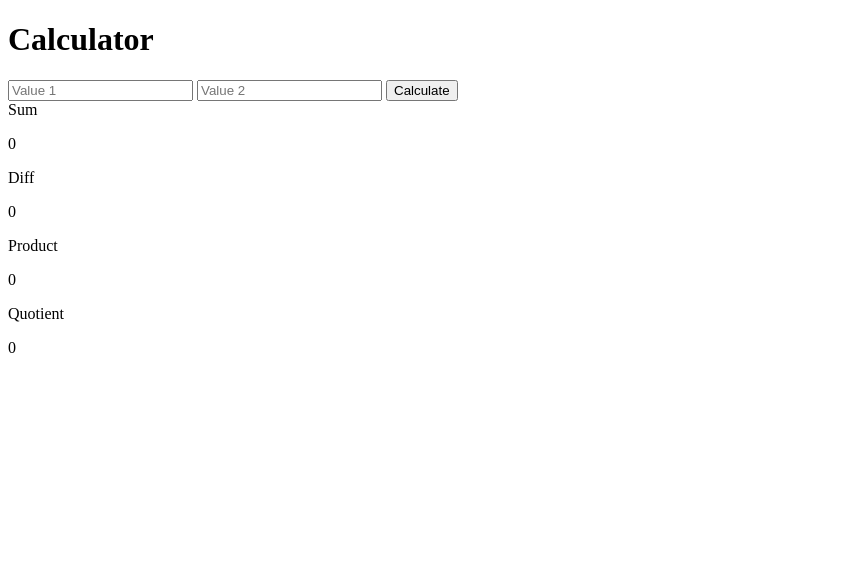
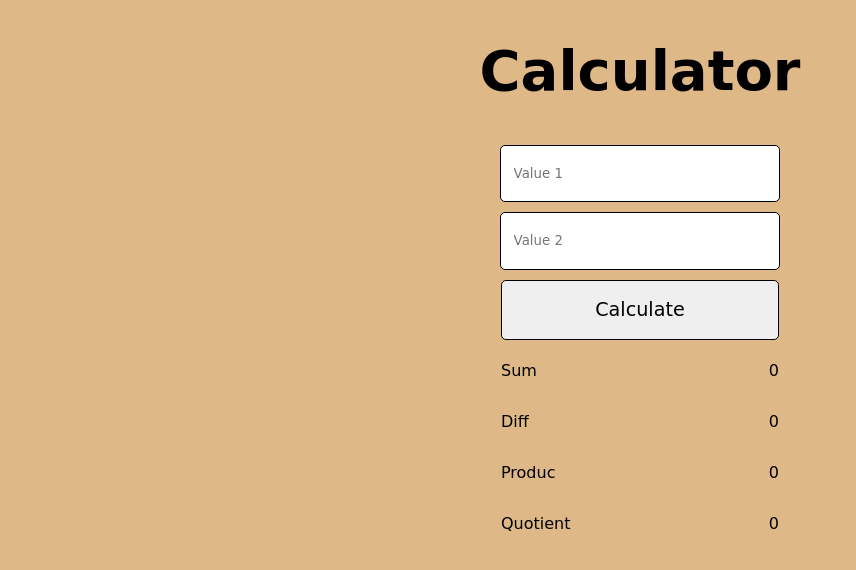
Before and after one commit to Devminified-Intern-001/sd-test-repo2, a website: page index.html in a window 1280 px wide. Shown: the whole page, without its empty margins (0-856 px from the left). Drawn offline with Linux system fonts and the light colour scheme.

Commit message:
chore(ui): improved UI

```diff
--- a/index.html
+++ b/index.html
@@ -3,16 +3,24 @@
     <head>
         <title>Calculator</title>
         <script src="test.js"></script>
+        <link rel="stylesheet" href = "style.css">
     </head>
     <body>
-        <h1>Calculator</h1>
-        <input type="number" id="val1" placeholder="Value 1">
-        <input type="number" id="val2" placeholder="Value 2">
-        <button onclick="calc()">Calculate</button>
-        <br />
-        Sum<p id="sum">0</p>
-        Diff<p id="diff">0</p>
-        Product<p id="prod">0</p>
-        Quotient<p id="div">0</p>
+        <div class="main">
+            <h1>Calculator</h1>
+            <input type="number" id="val1" placeholder="Value 1">
+            <br />
+            <input type="number" id="val2" placeholder="Value 2">
+            <br />
+            <button onclick="calc()">Calculate</button>
+            <br />
+            <p class="label">Sum</p><p id="sum">0</p>
+            <br />
+            <p class="label">Diff</p><p id="diff">0</p>
+            <br />
+            <p class="label">Produc</p><p id="prod">0</p>
+            <br />
+            <p class="label">Quotient</p><p id="div">0</p>
+        </div>
     </body>
 </html>
--- /dev/null
+++ b/style.css
@@ -0,0 +1,39 @@
+body{
+    background-color: burlywood;
+}
+.main{
+    text-align: center;
+}
+h1 {
+    font-family: cursive;
+    font-size: 350%;
+}
+input{
+    padding: 1%;
+    width: 20%;
+    height: 30px;
+    margin: 5px;
+    border-radius: 5px;
+    border: 1px solid black;
+    font-family: cursive;
+}
+
+button{
+    font-size: larger;
+    font-family: cursive;
+    padding: 1%;
+    width: 22%;
+    height: 60px;
+    margin: 5px;
+    border-radius: 5px;
+    border: 1px solid black;
+}
+p{
+    display: inline-block;
+    min-width: 11%;
+    text-align: end;
+    font-family: cursive;
+}
+.label{
+    text-align: start;
+}
```
